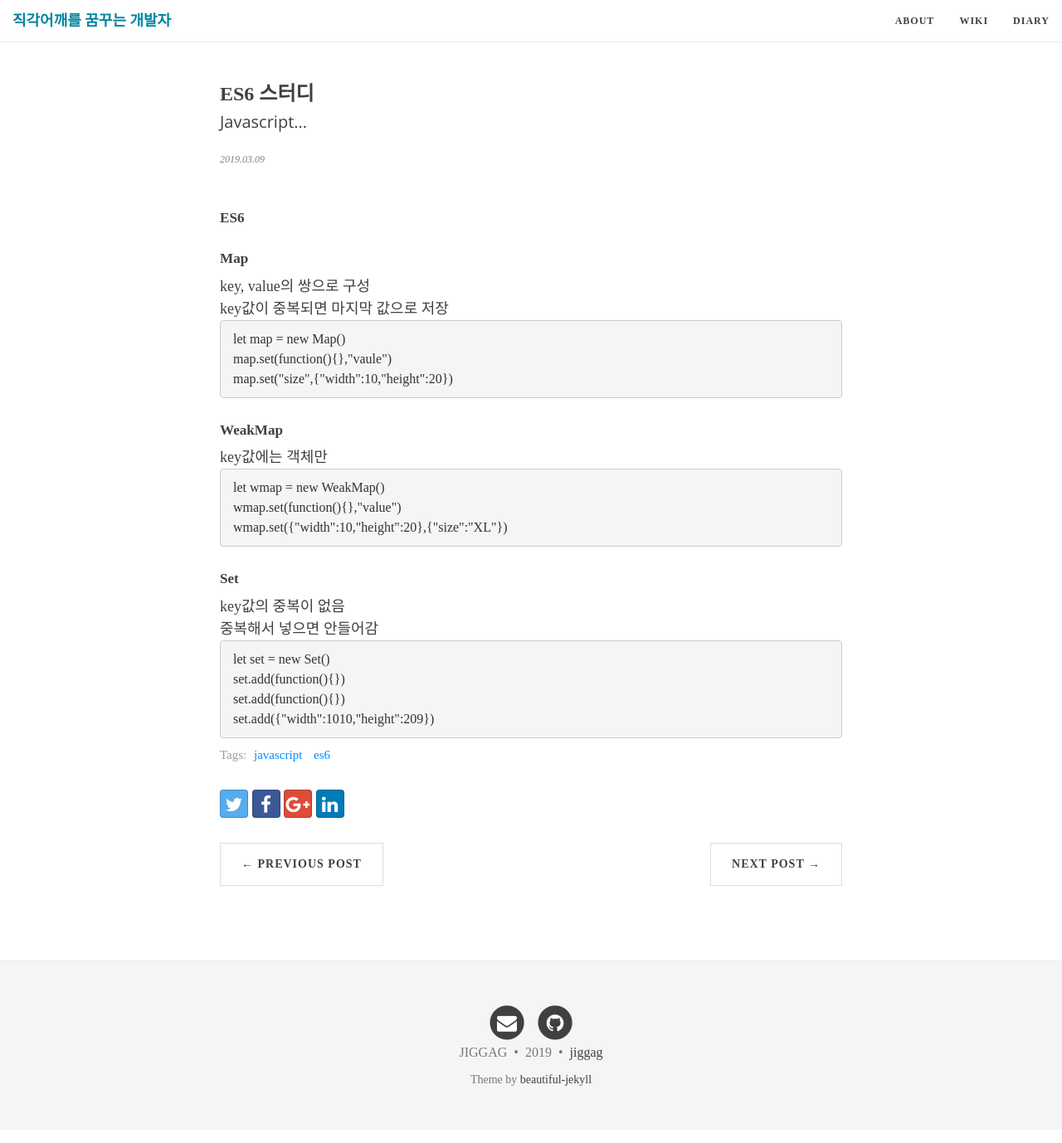
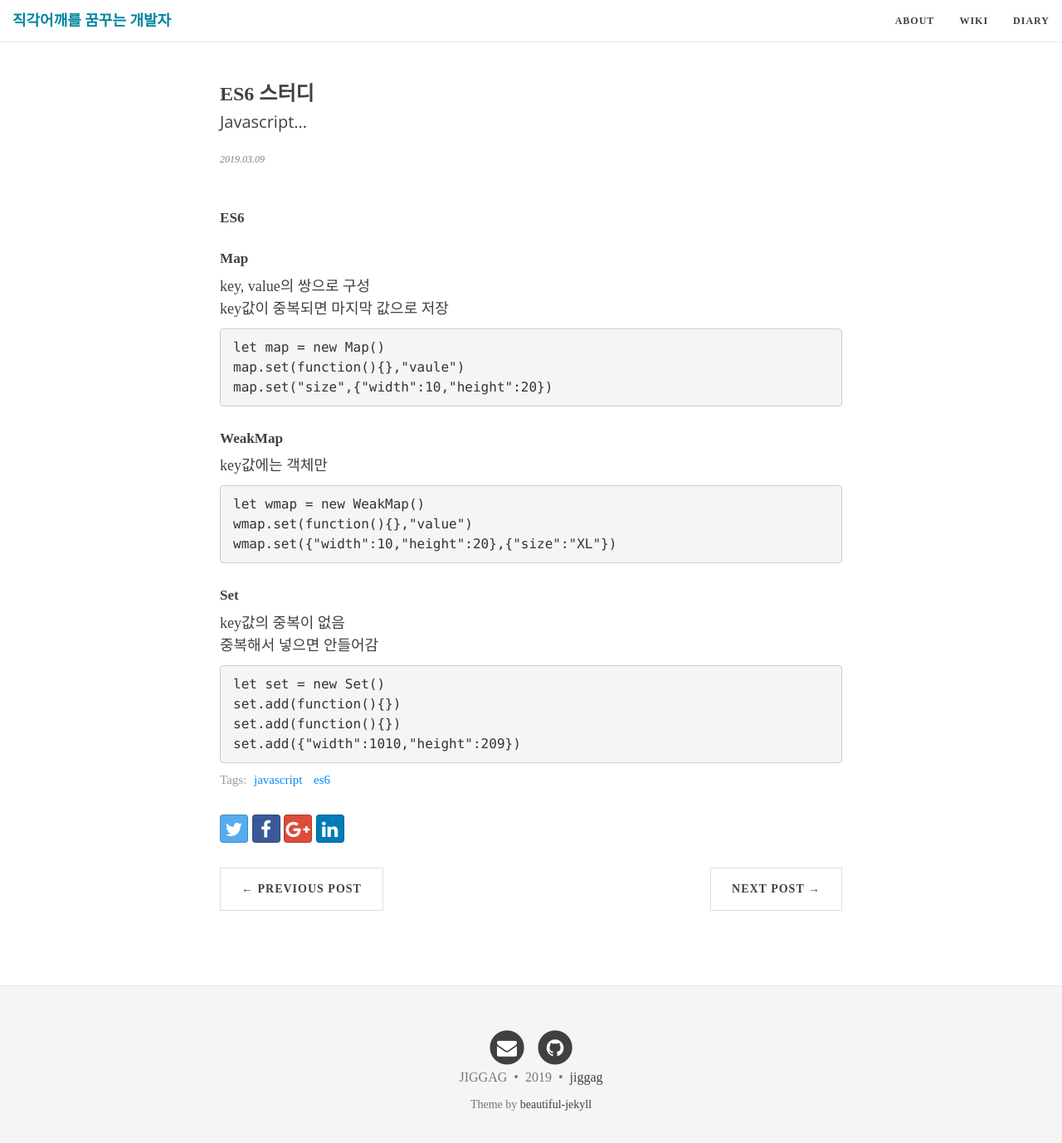
Before and after one commit to jiggag/jiggag.github.io, a Jekyll site: the page built from _posts/2019-03/2019-03-09-es6.md, in a window 1280 px wide and 1392 px high. Shown: the top 1378 px of the window at 83% size. Built offline with Jekyll 4.4.1, drawn with Linux system fonts in a browser that asks for light colours; nearby versions of some CDN libraries; comment, search, counter and statistics services are not loaded.

Commit message:
코드 하이라이트 css 수정

```diff
--- a/css/main.css
+++ b/css/main.css
@@ -38,7 +38,7 @@
 h1,h2,h3,h4,h5,h6 code {
   font-size: 95%;
 }
-code {
+pre.highlight {
   margin: 10px 0;
   font-family: 'Noto Serif KR', serif;
 }
```
